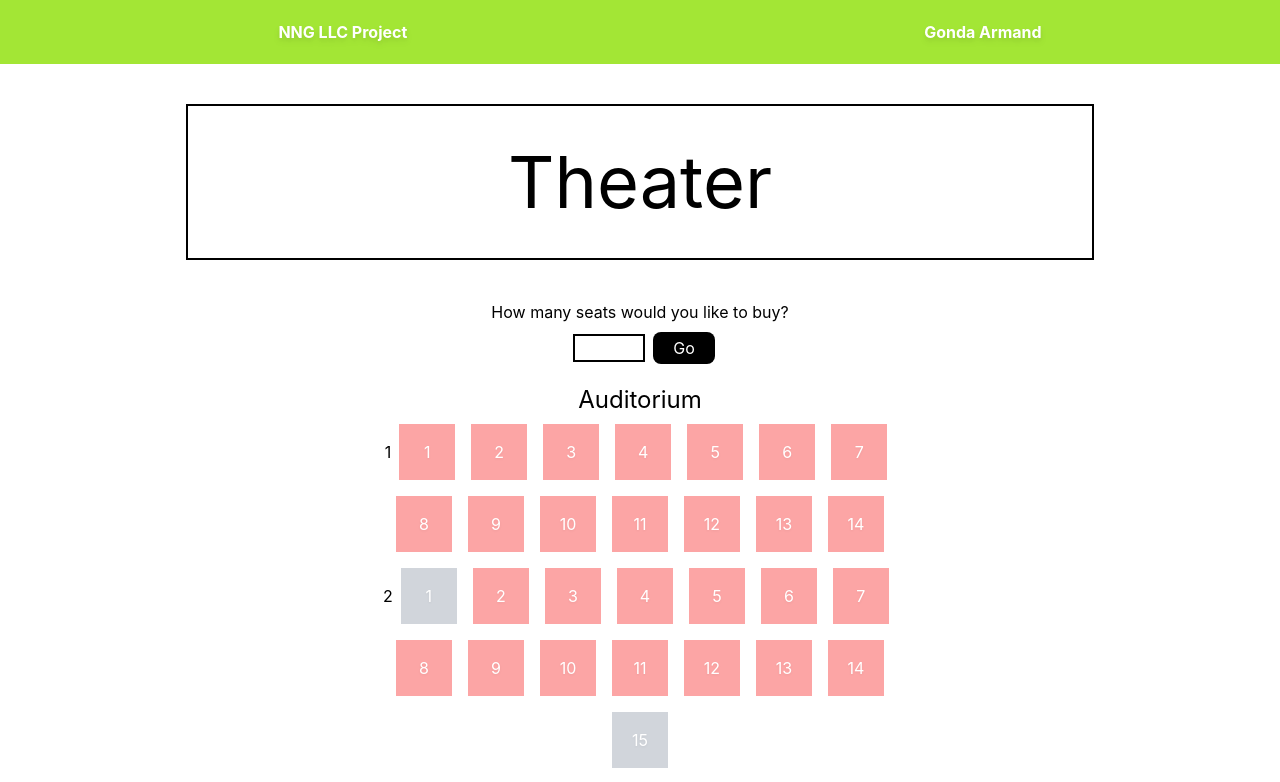
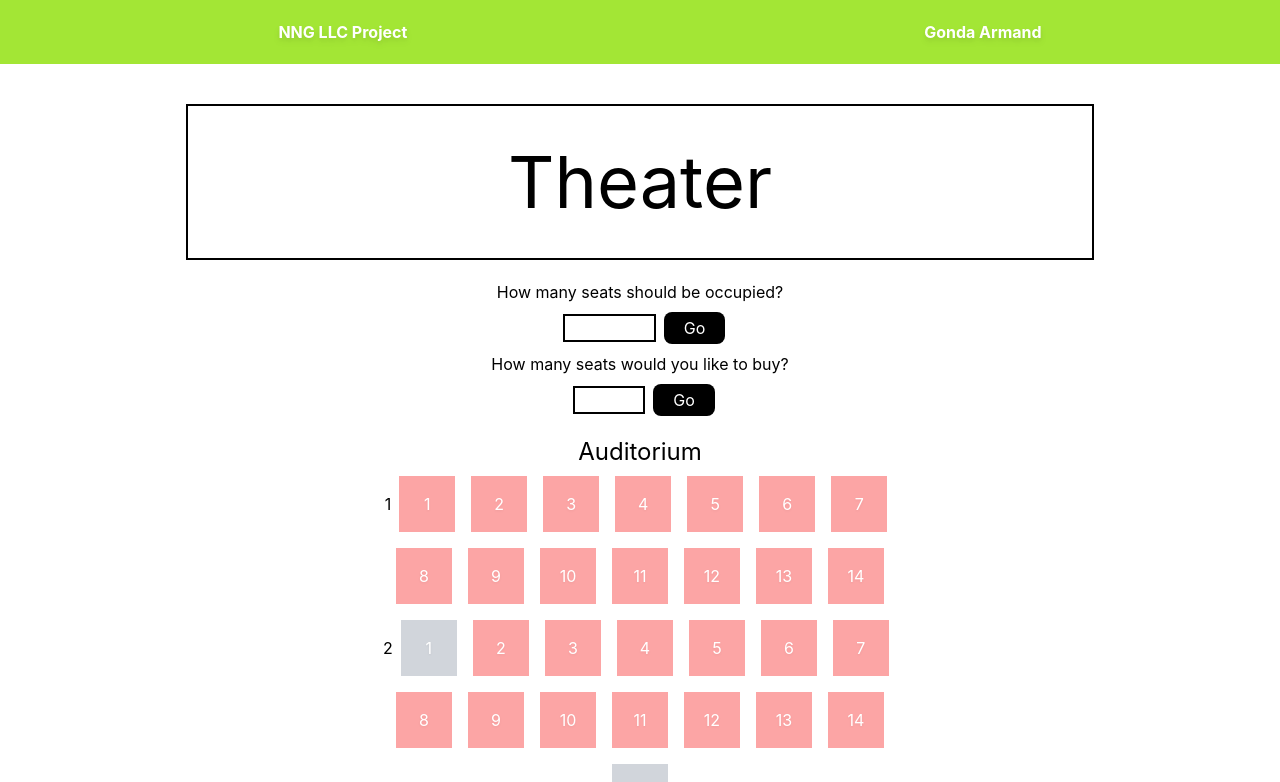
Before and after one commit to Xenonyy/nng-llc, a React (Create React App) app: page / in a window 1280 px wide. Shown: the top 782 px of the page. Built offline with nearby package versions, Linux system fonts and the light colour scheme.

Commit message:
refactor: add occupied seat input, remove recommendation algorithm

```diff
--- a/src/components/seats/seatInput.tsx
+++ b/src/components/seats/seatInput.tsx
@@ -1,70 +1,73 @@
 import type { FC } from 'react';
-import { useState, useEffect, useRef, useCallback, memo } from 'react';
+import { useEffect, useRef, useCallback, memo } from 'react';
 
 import { useZustandStore } from '../../store/store';
-import type { TheaterTypes } from '../../types/theaterTypes';
-import type { Seat, SectionTypes } from '../../utils/seatConstructor';
+import { generateSeats } from '../../utils/generateSeats';
 import { getSeatRecommendations } from '../../utils/seatRecommendations';
 
 const SeatInputComponent: FC = () => {
-  const inputRef = useRef<HTMLInputElement>(null);
+  const occupiedInputRef = useRef<HTMLInputElement>(null);
+  const seatInputRef = useRef<HTMLInputElement>(null);
 
-  const onClick = useCallback(() => {
-    // Don't let lower than 2 and higher than 8 values pass to the state and seat recommendation algorithm
-    if (Number(inputRef.current?.value) > 8) {
+  const handleOccupiedInputClick = useCallback(() => {
+    // Don't let less occupied seats than specified in the specification
+    if (Number(occupiedInputRef.current?.value) < 43) {
+      alert('The minimum number of occupied seats has to be at least 43.');
+    } else {
+      generateSeats('auditorium', 8, 14);
+      generateSeats('balconyMid', 2, 18);
+      generateSeats('balconyLeft', 2, 4);
+      generateSeats('balconyRight', 2, 4);
+      generateSeats('boxLeft1', 2, 3);
+      generateSeats('boxLeft2', 2, 3);
+      generateSeats('boxRight1', 2, 3);
+      generateSeats('boxRight2', 2, 3);
+
+      useZustandStore.setState({
+        occupiedSeats: Number(occupiedInputRef.current?.value),
+      });
+    }
+  }, []);
+  const handleSeatInputClick = useCallback(() => {
+    // Don't let lower than 2 or higher than 8 seats pass to the state
+    if (Number(seatInputRef.current?.value) > 8) {
       alert('The maximum number of seats that you can buy is 8.');
-    } else if (Number(inputRef.current?.value) < 2) {
+    } else if (Number(seatInputRef.current?.value) < 2) {
       alert('The minimum number of seats that you can buy is 2.');
     } else {
-      getSeatRecommendations(Number(inputRef.current?.value));
+      getSeatRecommendations(Number(seatInputRef.current?.value));
       useZustandStore.setState({
-        seatInput: Number(inputRef.current?.value),
+        seatInput: Number(seatInputRef.current?.value),
         recommendedSeats: getSeatRecommendations(
-          Number(inputRef.current?.value),
+          Number(seatInputRef.current?.value),
         ),
       });
     }
   }, []);
 
-  const store = useZustandStore(state => state);
-  const matchedSeats: Seat[] = [];
-
-  useEffect(() => {
-    for (const section in store.recommendedSeats) {
-      for (
-        let i = 0;
-        i < store.recommendedSeats[section as SectionTypes].length - 1;
-        i++
-      ) {
-        if (
-          i + store.seatInput <
-            store.recommendedSeats[section as SectionTypes].length &&
-          store.recommendedSeats[section as SectionTypes][i].number ===
-            store.recommendedSeats[section as SectionTypes][i + store.seatInput]
-              .number -
-              store.seatInput
-        ) {
-          for (let j = 0; j <= store.seatInput; j++) {
-            matchedSeats.push(
-              store.recommendedSeats[section as SectionTypes][i + j],
-            );
-          }
-        }
-      }
-    }
-
-    console.log(matchedSeats.slice(0, store.seatInput));
-    useZustandStore.setState({
-      bestSeats: matchedSeats.slice(0, store.seatInput),
-    });
-  }, [store.recommendedSeats]);
-
   return (
     <>
-      <p className="mt-10 mb-2">{'How many seats would you like to buy?'}</p>
+      <p className="mt-5 mb-2">{'How many seats should be occupied?'}</p>
       <div className="flex justify-center items-center flex-row">
         <input
-          ref={inputRef}
+          ref={occupiedInputRef}
+          className="border-2 border-black border-solid mx-2"
+          max={217}
+          min={43}
+          type={'number'}
+        />
+        <button
+          className="bg-black text-white py-1 px-5 rounded-lg "
+          type="button"
+          onClick={handleOccupiedInputClick}
+        >
+          {'Go'}
+        </button>
+      </div>
+      <p className="my-2">{'How many seats would you like to buy?'}</p>
+      <div className="flex justify-center items-center flex-row">
+        <input
+          ref={seatInputRef}
           className="border-2 border-black border-solid mx-2"
           max={8}
           min={2}
@@ -73,7 +76,7 @@ const SeatInputComponent: FC = () => {
         <button
           className="bg-black text-white py-1 px-5 rounded-lg "
           type="button"
-          onClick={onClick}
+          onClick={handleSeatInputClick}
         >
           {'Go'}
         </button>
```
